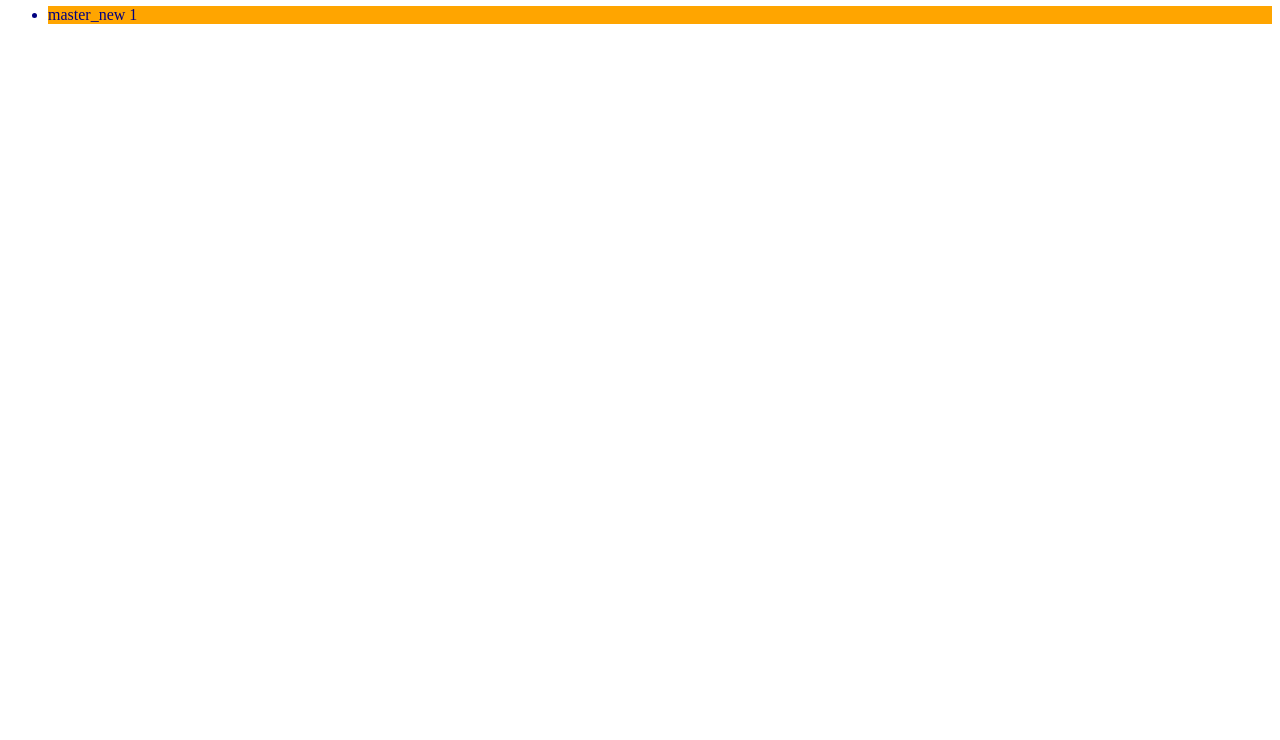
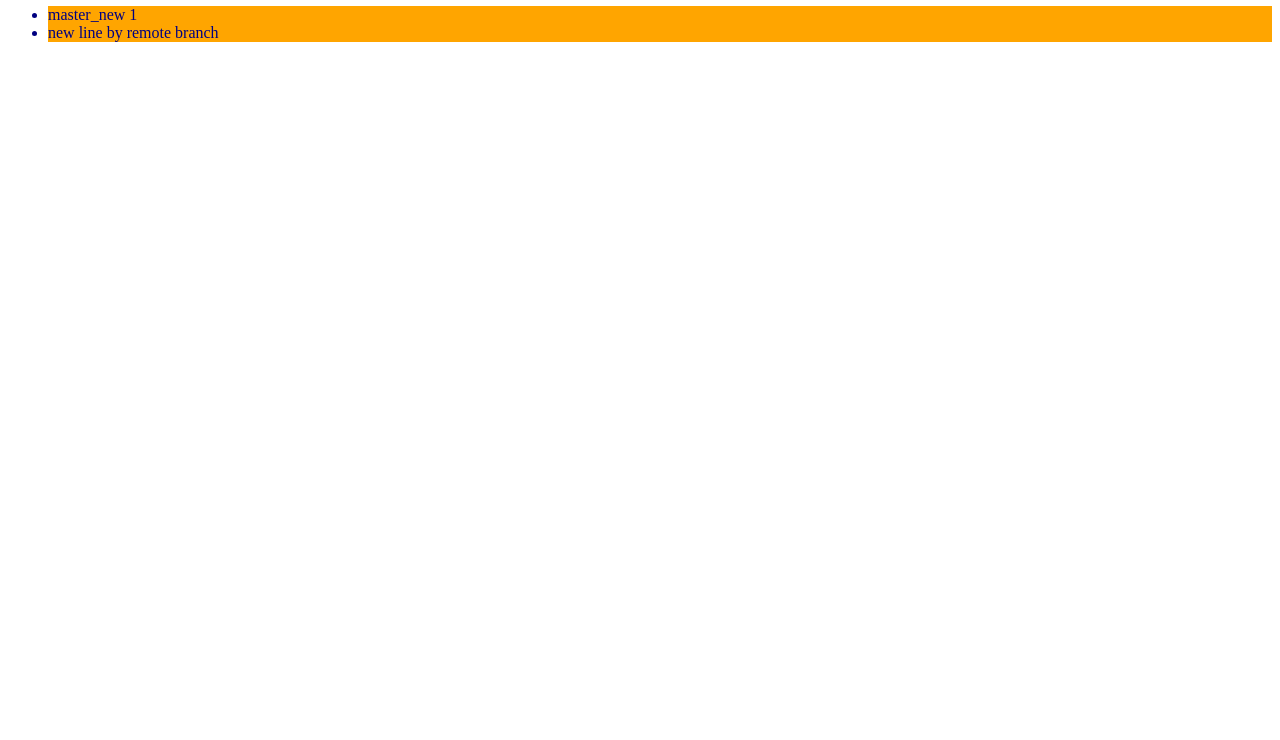
Before and after one commit to ralfwilden/0main_openSAP_repo, a plain HTML site: page index.html in a window 1280 px wide. Shown: the part 60-800 px from the top of the page. Drawn offline with Linux system fonts and the light colour scheme.

Commit message:
added a new line in test branch

```diff
--- a/index.html
+++ b/index.html
@@ -16,6 +16,7 @@
 
 <ul>
 	<li>master_new 1</li>
+	<li>new line by remote branch </li>
 
 </ul>
 
```
